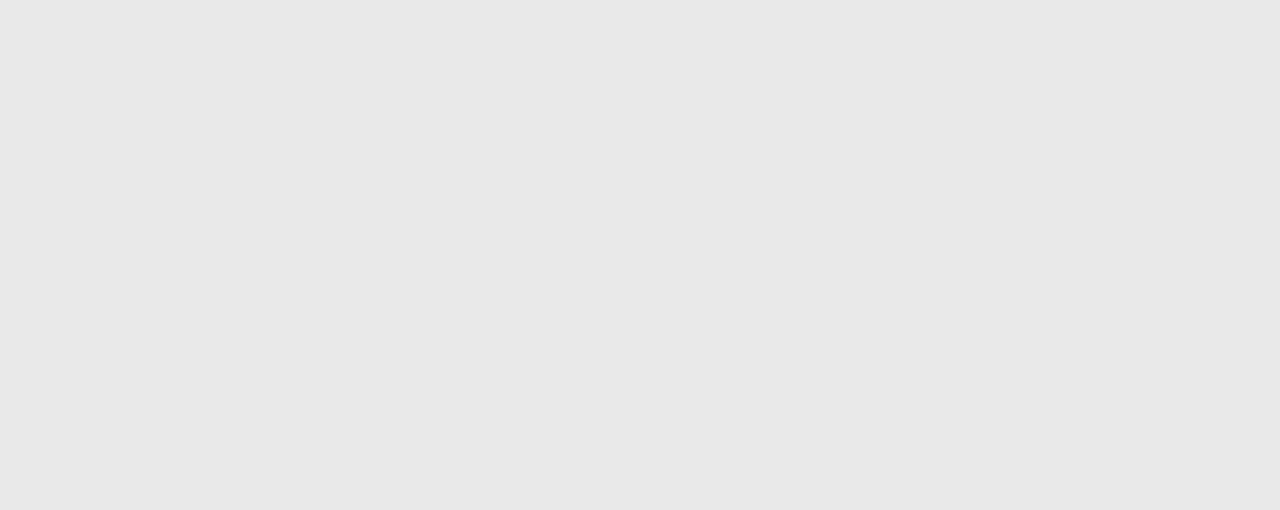
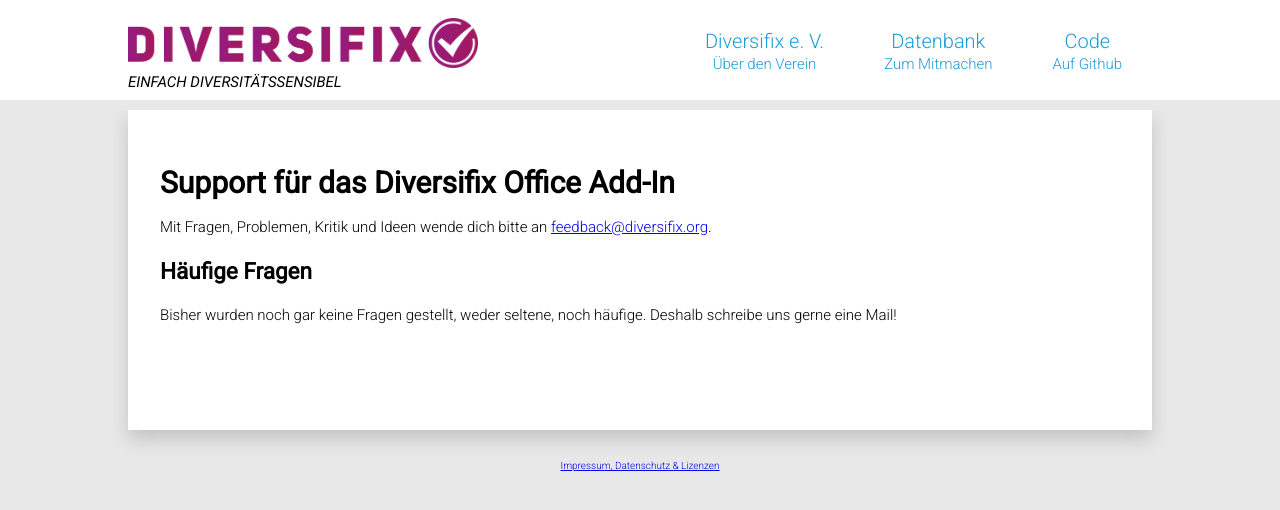
Before and after one commit to diversifix/diversifix-website, a React (Create React App) app: page /support in a window 1280 px wide. Before the commit this address had no page. Shown: the top 510 px of the page. Built offline with nearby package versions, Linux system fonts and the light colour scheme.

Commit message:
Add addin support site

```diff
--- a/src/App.tsx
+++ b/src/App.tsx
@@ -3,6 +3,7 @@
 import { Mitmachen } from "./Pages/Mitmachen";
 import { Main } from "./Pages/Main";
 import { Impressum } from "./Pages/Impressum";
+import { Support } from "./Pages/Support";
 
 function App() {
   return (
@@ -13,6 +14,7 @@
           <Route path="verein" element={<Verein />}></Route>
           <Route path="mitmachen" element={<Mitmachen />}></Route>
           <Route path="impressum" element={<Impressum />}></Route>
+          <Route path="support" element={<Support />}></Route>
         </Route>
       </Routes>
     </BrowserRouter>
--- /dev/null
+++ b/src/Pages/Support.tsx
@@ -0,0 +1,24 @@
+import { InputAreaContainer } from "../Components";
+import { TextContainer } from "./Verein";
+import { Page } from "../Components";
+
+export const Support = () => (
+  <Page>
+    <InputAreaContainer>
+      <TextContainer>
+        <h1>Support für das Diversifix Office Add-In</h1>
+        <p>
+          Mit Fragen, Problemen, Kritik und Ideen wende dich bitte an{" "}
+          <a href="mailto:feedback@diversifix.org">feedback@diversifix.org</a>.
+        </p>
+        <section>
+          <h2>Häufige Fragen</h2>
+          <p>
+            Bisher wurden noch gar keine Fragen gestellt, weder seltene, noch
+            häufige. Deshalb schreibe uns gerne eine Mail!
+          </p>
+        </section>
+      </TextContainer>
+    </InputAreaContainer>
+  </Page>
+);
```
